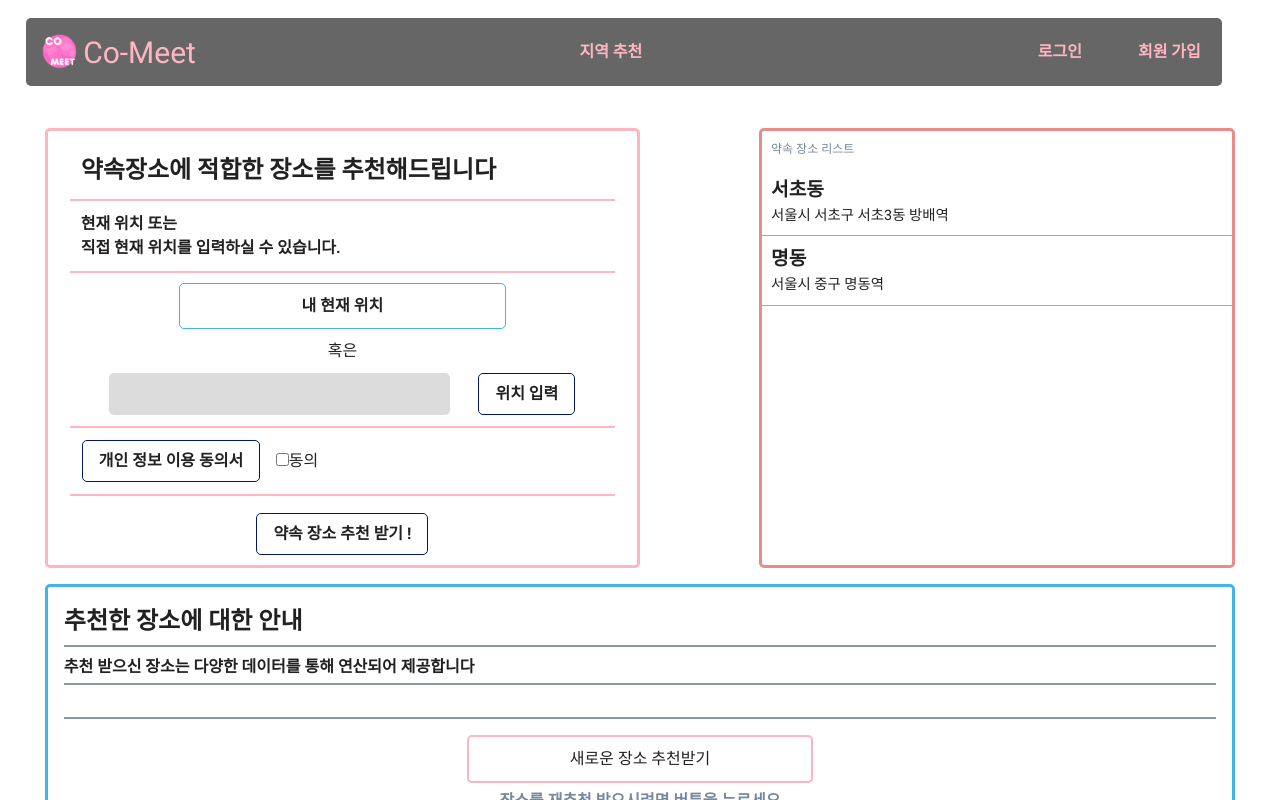
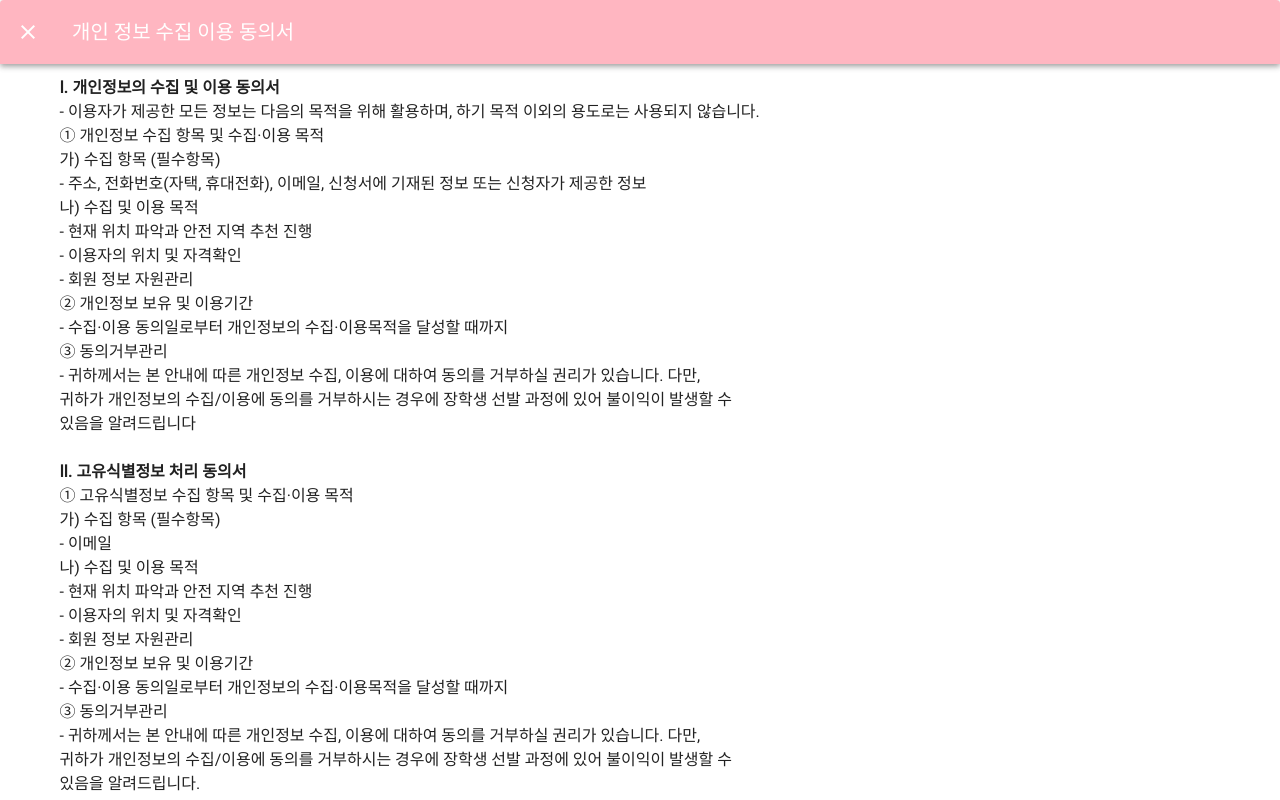
Before and after one commit to shim99887/co-meet, a Vue app in the folder frontend/co-meet/: page /recommendation in a window 1280 px wide. Both pictures are taken after a click on the button "개인 정보 이용 동의서". Shown: the top 800 px of the page. Built offline with nearby package versions, Linux system fonts and the light colour scheme.

Commit message:
S04P23A203-34 FE/EDIT: address inputs
개인 정보 수집 이용 동의서 모달 창 구현, UI개선

```diff
--- a/frontend/co-meet/src/components/Address.vue
+++ b/frontend/co-meet/src/components/Address.vue
@@ -3,16 +3,18 @@
       <section class="location">
         <div class="explain">
           <h2 class="explain__title">약속장소에 적합한 장소를 추천해드립니다</h2>
-          <h4 class="explain__description">현재 위치 또는<br>직접 현재 위치를 입력하실 수 있습니다.</h4>
+          <h4 class="explain__description">현재 위치 또는<br>직접 현재 위치를 입력하실 수 있습니다.<br> <b>한 가지의 방법을 선택하시면, 다른 한가지 방법은 사용하실 수 없습니다.</b></h4>
         </div>
         <!-- 둘중에 하나의 버튼을 누르면 나머지 하나는 사라짐 -->
-        <button href="#" class="location__my-location text-bold"   >내 현재 위치</button>
-        <div class="text-center">
-          혹은
+        <button href="#" class="location__my-location text-bold"
+        @click="findCurrentLocation">
+          내 현재 위치
+        </button>
+        <div class="text-center or-text">
+          <b>혹은</b>
         </div>
         <div class="search-location">
           <input type="text" disabled class="location-text" v-model="location">
-
           <v-dialog
             v-model="dialog"
             width="500"
@@ -23,19 +25,88 @@
               v-bind="attrs"
               v-on="on"
               value="위치 입력"
+              @click="findInputLocation"
             >
           </template>
-
           <v-card>
             <DaumPostcode :on-complete="handleAddress"/>
           </v-card>
         </v-dialog>
 
         </div>
-        <div></div>
+
         <div class="terms">
-          <button class="location__terms btn text-bold">개인 정보 이용 동의서</button>
-          <input id="agree" type="checkbox" class="terms-checkbox">
+          <v-dialog
+            v-model="dialogTerms"
+            fullscreen
+            hide-overlay
+            transition="dialog-bottom-transition"
+          >
+            <template v-slot:activator="{ on, attrs }">
+              <button
+                v-bind="attrs"
+                v-on="on"
+                class="location__terms btn text-bold"
+              >
+                개인 정보 이용 동의서
+              </button>
+            </template>
+            <v-card>
+              <v-toolbar
+                dark
+                color="#ffb6c1"
+              >
+              <v-btn
+                icon
+                dark
+                @click="dialogTerms = false"
+              >
+                <v-icon>mdi-close</v-icon>
+              </v-btn>
+              <v-toolbar-title>개인 정보 수집 이용 동의서</v-toolbar-title>
+              <v-spacer></v-spacer>
+              </v-toolbar>
+
+              <v-container class="terms__body">
+                <b>Ⅰ. 개인정보의 수집 및 이용 동의서 </b> <br>
+                - 이용자가 제공한 모든 정보는 다음의 목적을 위해 활용하며, 하기 목적 이외의 용도로는 사용되지 않습니다.<br>
+                ① 개인정보 수집 항목 및 수집·이용 목적<br>
+                가) 수집 항목 (필수항목)<br>
+                - 주소, 전화번호(자택, 휴대전화), 이메일, 신청서에 기재된 정보 또는 신청자가 제공한 정보<br>
+                나) 수집 및 이용 목적<br>
+                - 현재 위치 파악과 안전 지역 추천 진행<br>
+                - 이용자의 위치 및 자격확인<br>
+                - 회원 정보 자원관리<br>
+                ② 개인정보 보유 및 이용기간<br>
+                - 수집·이용 동의일로부터 개인정보의 수집·이용목적을 달성할 때까지<br>
+                ③ 동의거부관리<br>
+                - 귀하께서는 본 안내에 따른 개인정보 수집, 이용에 대하여 동의를 거부하실 권리가 있습니다. 다만,<br>
+                귀하가 개인정보의 수집/이용에 동의를 거부하시는 경우에 장학생 선발 과정에 있어 불이익이 발생할 수<br>
+                있음을 알려드립니다<br>
+                <br>
+                <b>Ⅱ. 고유식별정보 처리 동의서</b><br>
+                ① 고유식별정보 수집 항목 및 수집·이용 목적<br>
+                가) 수집 항목 (필수항목)<br>
+                - 이메일<br>
+                나) 수집 및 이용 목적<br>
+                - 현재 위치 파악과 안전 지역 추천 진행<br>
+                - 이용자의 위치 및 자격확인<br>
+                - 회원 정보 자원관리<br>
+                ② 개인정보 보유 및 이용기간<br>
+                - 수집·이용 동의일로부터 개인정보의 수집·이용목적을 달성할 때까지<br>
+                ③ 동의거부관리<br>
+                - 귀하께서는 본 안내에 따른 개인정보 수집, 이용에 대하여 동의를 거부하실 권리가 있습니다. 다만,<br>
+                귀하가 개인정보의 수집/이용에 동의를 거부하시는 경우에 장학생 선발 과정에 있어 불이익이 발생할 수<br>
+                있음을 알려드립니다.<br>
+              </v-container>
+
+            </v-card>
+          </v-dialog>
+
+          <input id="agree" type="checkbox" value="agreed"
+            class="terms-checkbox"
+            v-model="agreed"
+          >
           <label for="agree">동의</label>
         </div>
           <button href="#" class="btn terms__recom text-bold">약속 장소 추천 받기 !</button>
@@ -57,6 +128,55 @@
   </div>
 </template>
 <script src="//t1.daumcdn.net/mapjsapi/bundle/postcode/prod/postcode.v2.js"></script>
+<script>
+import DaumPostcode from "vuejs-daum-postcode";
+
+export default {
+    components:{
+      DaumPostcode,
+    },
+    data(){
+      return{
+        agreed: false,
+        dialogTerms: false,
+        location: '',
+        dialog: false,
+        selectMethod : '',
+      }
+    },
+
+ methods:{
+      handleAddress: function(data) {
+        this.location = data.jibunAddress;
+        console.log(data)
+        this.dialog = false;
+      },
+      findCurrentLocation() {
+        console.log('click cur location')
+        this.selectMethod = 'currentLocation'
+      },
+      findInputLocation() {
+        console.log('click input location')
+        this.selectMethod = 'inputLocation'
+      },
+    },
+  watch: {
+    selectMethod: function () {
+      const inputLocation = document.querySelector('.search-location')
+      const currentLocation = document.querySelector('.location__my-location')
+      const or = document.querySelector('.or-text')
+      if (this.selectMethod === 'currentLocation') {
+        inputLocation.style.display='none'
+        or.style.display = 'none'
+      } else {
+        currentLocation.style.display='none'
+        or.style.display = 'none'
+      }
+    },
+  },
+}
+</script>
+
 <style>
   .explain__title, .explain__description,
   .search-location, .terms {
@@ -73,10 +193,9 @@
   }
   .location {
     padding: 10px 22px;
-    width: 50%;
+    width: 55%;
     border: 3px solid #ffb6c1;
     border-radius: 5px;
-
   }
   .location__terms {
     margin-right : 3%;
@@ -102,6 +221,7 @@
     background-color: gainsboro;
     border-radius: 5px;
     width: 65%;
+    margin-right: 1em;
   }
   .btn {
     border: 1px solid #001871;
@@ -119,6 +239,9 @@
   .terms__recom {
     display: block;
     margin: 3% auto 0 auto;
+  }
+  .terms__body {
+    padding: 2rem;
   }
   /* 로케이션 리스트 ! */
   .location-list{
@@ -163,28 +286,3 @@
     }
   }
 </style>
-
-<script>
-import DaumPostcode from "vuejs-daum-postcode";
-
-export default {
-  created(){
-  },
-    data(){
-      return{
-        location: '',
-        dialog: false,
-      }
-    },
-    components:{
-      DaumPostcode,
-    },
- methods:{
-      handleAddress: function(data) {
-        this.location = data.jibunAddress;
-        this.dialog = false;
-      },
-    },
-
-}
-</script>
```
Lines whose indentation alone changed are shown as unchanged.
